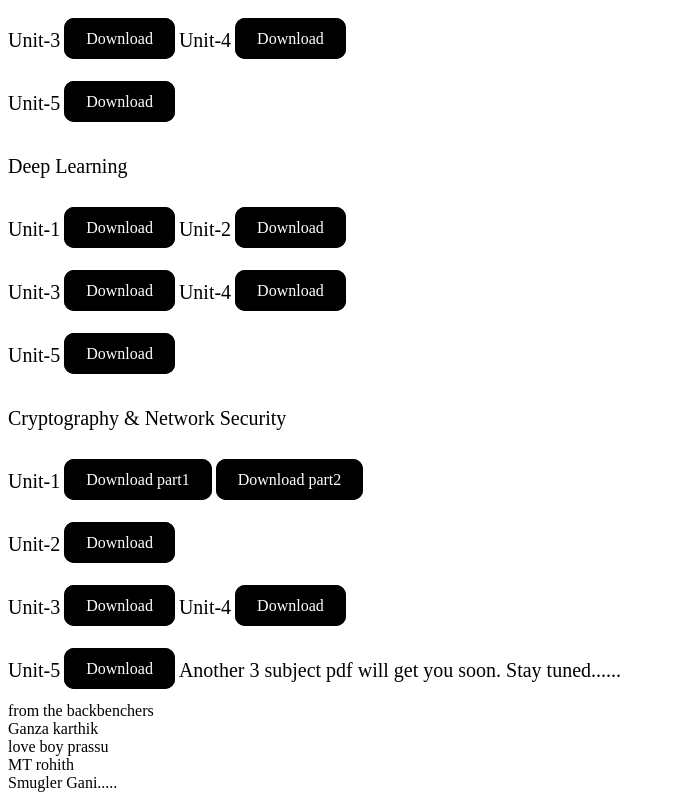
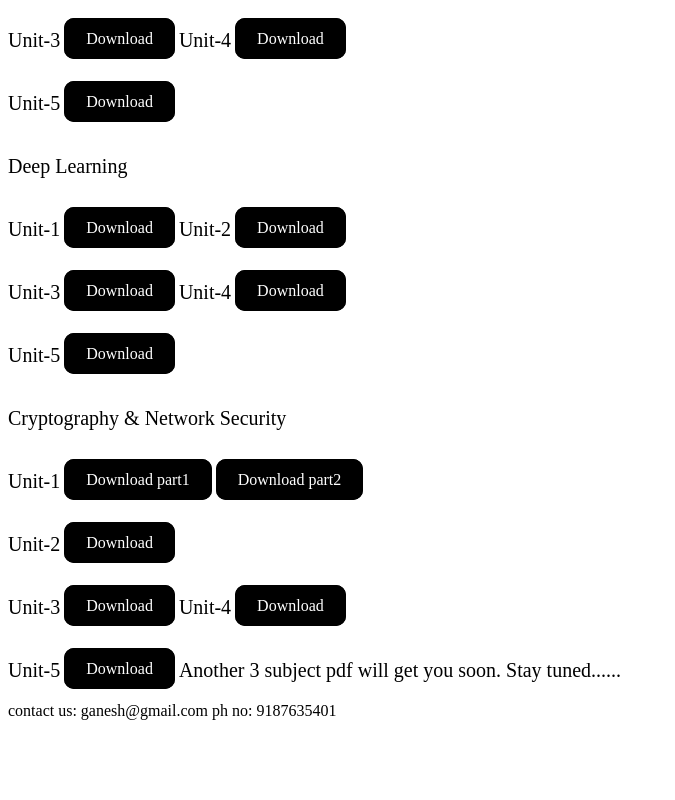
Before and after one commit to GaneshKvd/4-1-semister-sub-pdf, a plain HTML site: page index.html in a window 1280 px wide. Shown: the part 320-1120 px from the top of the page, without its empty margins (0-675 px from the left). After the commit the page ends 1048 px from the top, so only its background shows below. Drawn offline with nearby package versions, Linux system fonts and the light colour scheme; a web font is replaced by a local one.

Commit message:
Update and rename year4-1.html to index.html

```diff
--- a/year4-1.html
+++ b/index.html
@@ -110,11 +110,8 @@
     <p>Another 3 subject pdf will get you soon. Stay tuned......</p>
 
     <footer>
-        from the backbenchers<br>
-        Ganza karthik<br>
-        love boy prassu<br>
-        MT rohith<br>
-        Smugler Gani.....
+        contact us: ganesh@gmail.com
+              ph no: 9187635401
 
     </footer>
 
```
